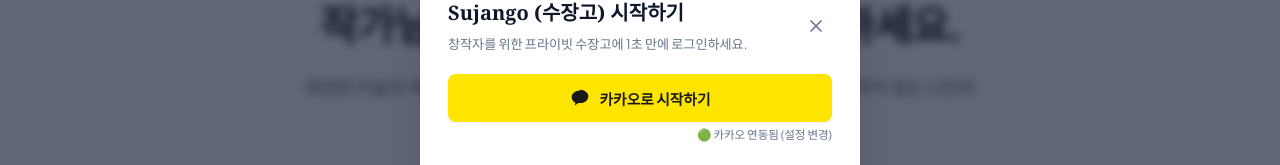
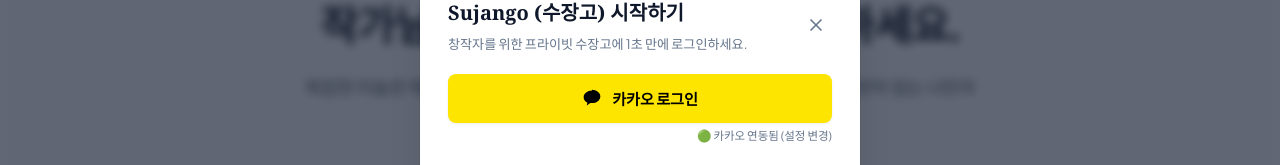
Before and after one commit to ARA3827/sujango, a React (Vite) app: page / in a window 1280 px wide. Both pictures are taken after a click on the button "로그인". Shown: the part 273-438 px from the top of the page. Built offline with nearby package versions, Linux system fonts and the light colour scheme; no server answers; a web font is replaced by a local one.

Commit message:
style: apply official Kakao login button assets and label specifications

```diff
--- a/src/components/LoginModal.jsx
+++ b/src/components/LoginModal.jsx
@@ -184,23 +184,24 @@ export default function LoginModal({ isOpen, onClose, onLoginSuccess }) {
               gap: '10px',
               padding: '0.85rem 1rem',
               background: '#FEE500',
-              color: '#191919',
+              color: '#000000',
               borderRadius: '8px',
               border: 'none',
               fontWeight: 600,
-              fontSize: '0.92rem',
+              fontSize: '0.95rem',
               cursor: 'pointer',
               boxShadow: '0 1px 3px rgba(0, 0, 0, 0.08)',
-              transition: 'all 0.15s ease'
+              transition: 'all 0.15s ease',
+              letterSpacing: '-0.01em'
             }}
             onMouseOver={(e) => e.currentTarget.style.backgroundColor = '#FDD800'}
             onMouseOut={(e) => e.currentTarget.style.backgroundColor = '#FEE500'}
           >
-            {/* 카카오 심볼 아이콘 SVG */}
-            <svg width="20" height="20" viewBox="0 0 24 24" fill="#191919">
+            {/* 카카오 공식 심볼 아이콘 SVG */}
+            <svg width="20" height="20" viewBox="0 0 24 24" fill="#000000" style={{ flexShrink: 0 }}>
               <path d="M12 3C6.48 3 2 6.58 2 11c0 2.8 1.8 5.26 4.54 6.64-.17.65-.67 2.47-.77 2.85-.12.47.17.46.36.33.25-.17 2.92-2 4.09-2.8.58.08 1.17.12 1.78.12 5.52 0 10-3.58 10-8s-4.48-8-10-8z"/>
             </svg>
-            <span>카카오로 시작하기</span>
+            <span style={{ fontWeight: 600 }}>카카오 로그인</span>
           </button>
           <div style={{ display: 'flex', justifyContent: 'flex-end', marginTop: '4px' }}>
             <button
```
